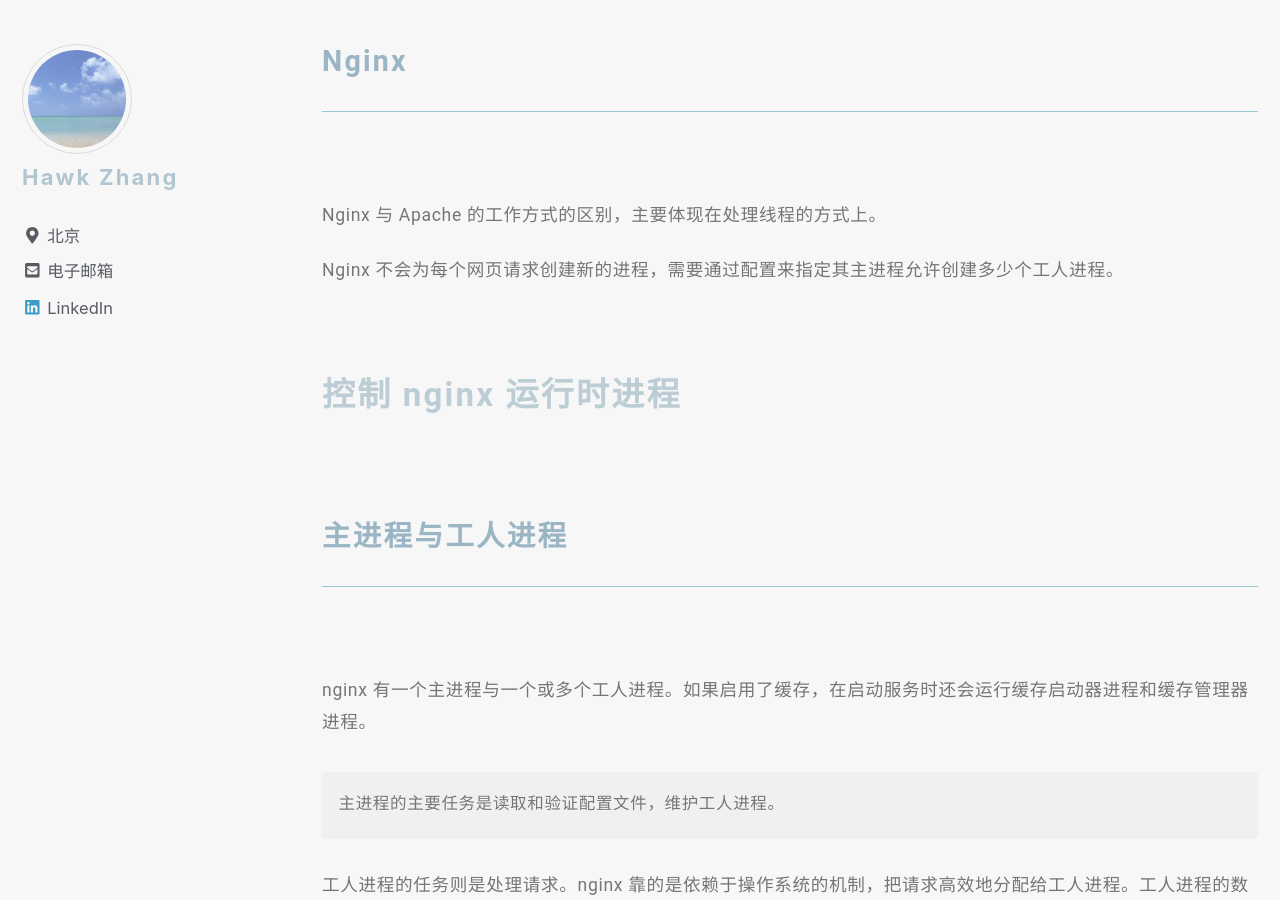
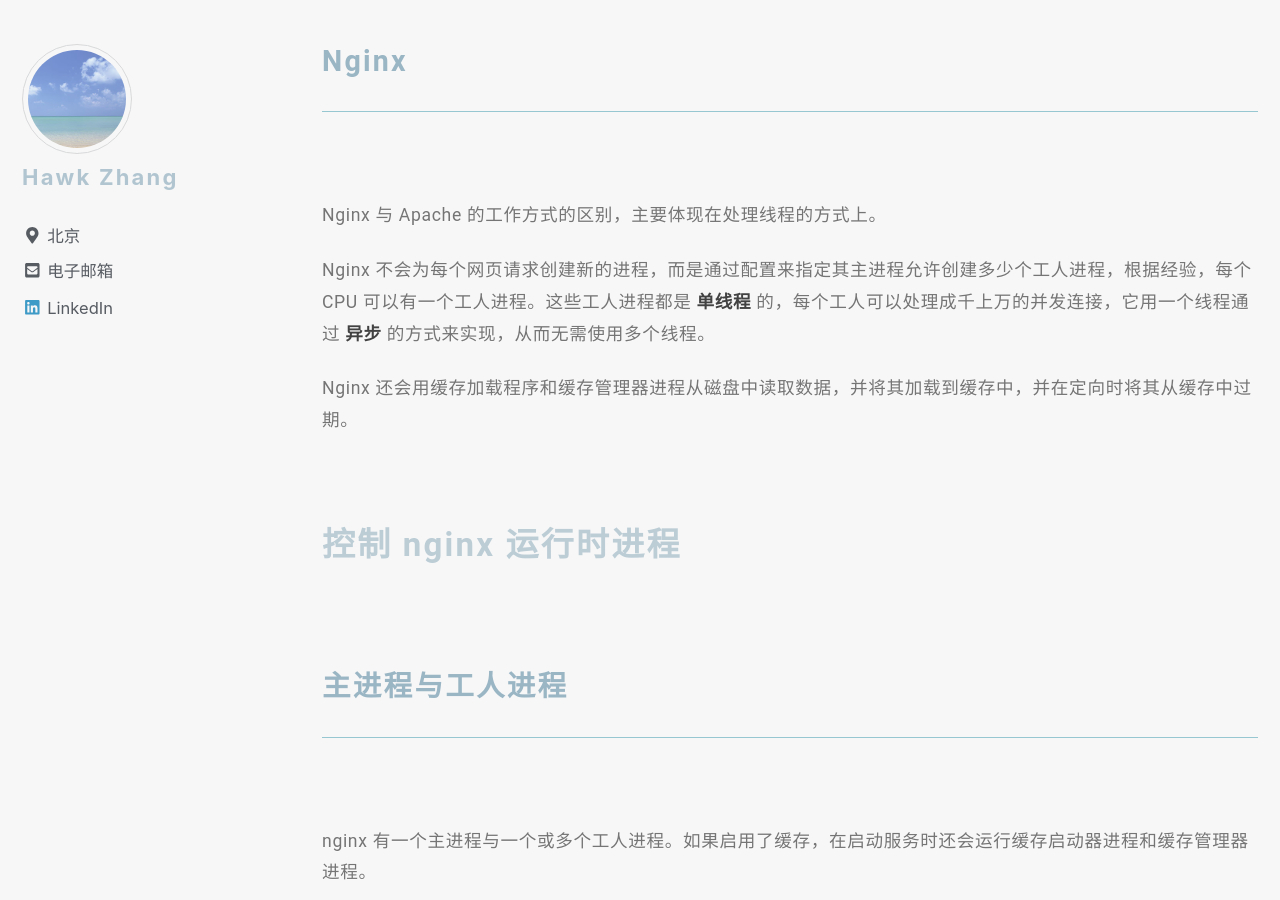
Before and after one commit to narru888/linotes_note, a Jekyll site: the page built from _posts/server/nginx/2016-01-03-nginx.basic.md, in a window 1280 px wide and 900 px high, scrolled down 2360 px. Built offline with Jekyll 4.4.1, drawn with Linux system fonts in a browser that asks for light colours; nearby versions of some CDN libraries; a script that is not in the unit is left out.

Commit message:
update on 2018-09-25 11:00:01 CST

```diff
--- a/_posts/server/nginx/2016-01-03-nginx.basic.md
+++ b/_posts/server/nginx/2016-01-03-nginx.basic.md
@@ -59,7 +59,9 @@
 
 Nginx 与 Apache 的工作方式的区别，主要体现在处理线程的方式上。
 
-Nginx 不会为每个网页请求创建新的进程，需要通过配置来指定其主进程允许创建多少个工人进程。
+Nginx 不会为每个网页请求创建新的进程，而是通过配置来指定其主进程允许创建多少个工人进程，根据经验，每个 CPU 可以有一个工人进程。这些工人进程都是 **单线程** 的，每个工人可以处理成千上万的并发连接，它用一个线程通过 **异步** 的方式来实现，从而无需使用多个线程。
+
+Nginx 还会用缓存加载程序和缓存管理器进程从磁盘中读取数据，并将其加载到缓存中，并在定向时将其从缓存中过期。
 
 
 
```
